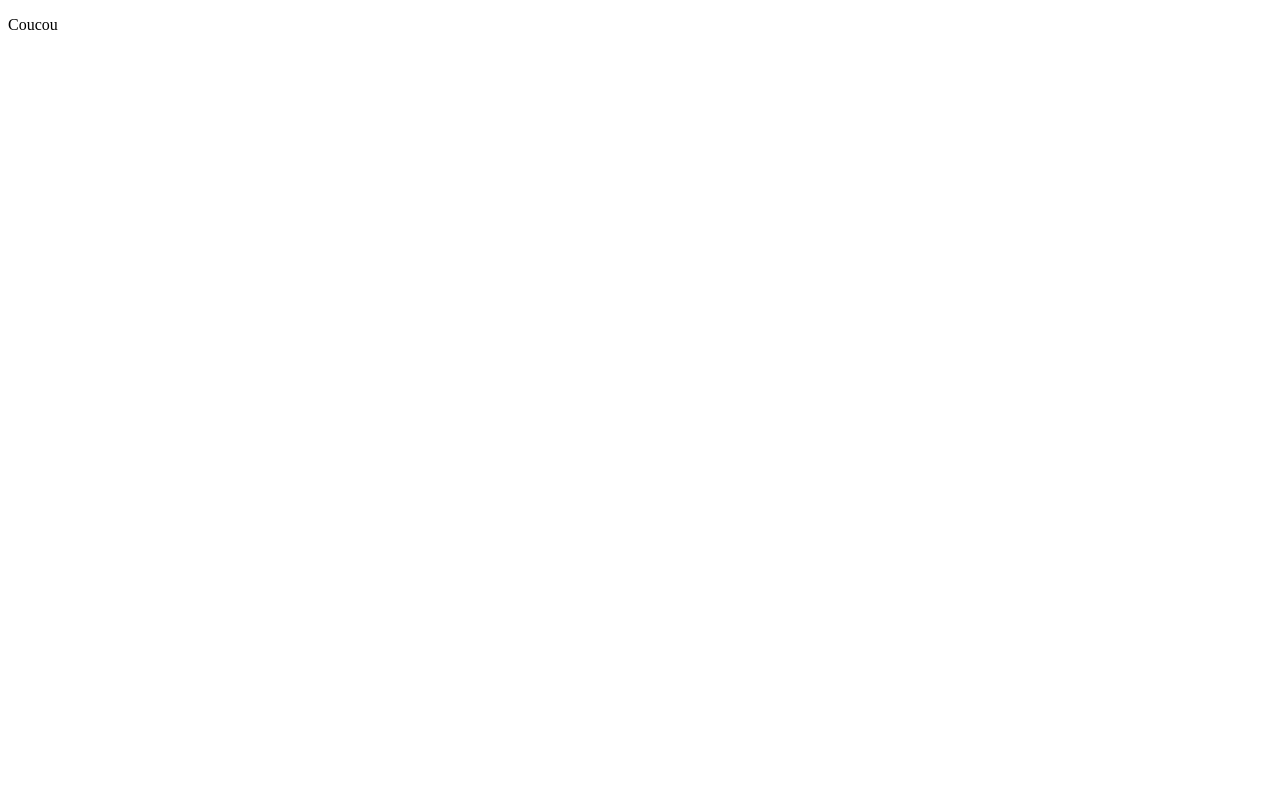
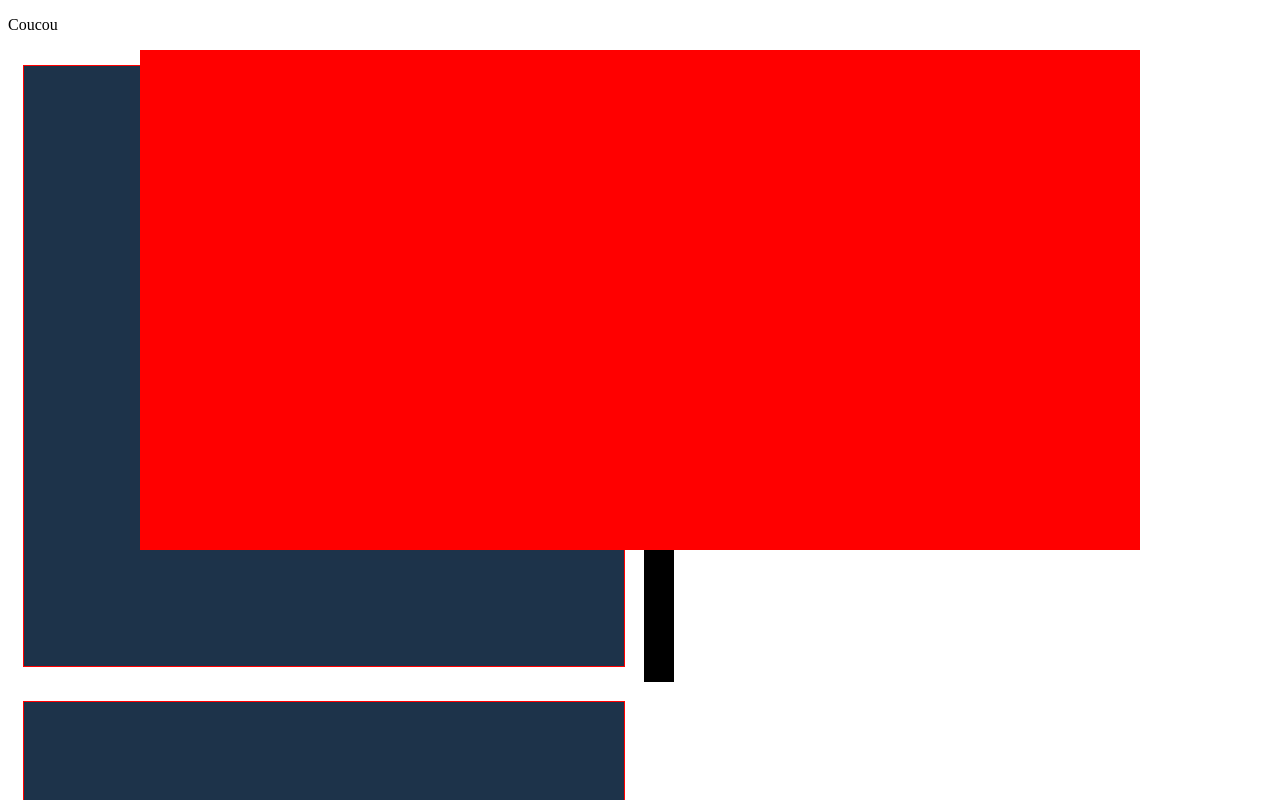
Before and after one commit to aperrin/battleship, a website: page www/index.html in a window 1280 px wide. Shown: the top 800 px of the page. Drawn offline with Linux system fonts and the light colour scheme.

Commit message:
Add html page elements: - 2 grids (opponent and player) - 1 separation - 1 absolute div to give name

```diff
--- a/app.js
+++ b/app.js
@@ -10,9 +10,9 @@ app.use('/', express.static('www'));
 
 
 // Socket connection
-// app.listen(3000, function () {
-//   console.log('Example app listening on port 3000!')
-// })
+app.listen(3000, function () {
+  console.log('Example app listening on port 3000!')
+})
 
 
 // Setup the game (game -> type module)
--- /dev/null
+++ b/www/battleship.css
@@ -0,0 +1,26 @@
+.commonRectangle {
+    height: 600px;
+    display: inline-block;
+}
+
+.grid {
+    background-color: #1d334a;
+    width: 600px;
+	margin: 15px;
+	border: solid 1px red;
+}
+
+#separation {
+    width: 30px ;
+    background-color: black;
+    border: hidden;
+}
+
+#chooseName {
+    position: absolute;
+    left: 50%;
+    transform: translate(-50%, 0);
+    background-color: red;
+    width: 1000px;
+    height: 500px;
+}
--- a/www/index.html
+++ b/www/index.html
@@ -2,8 +2,20 @@
 <html>
 <head>
 	<title>Super bataille navale !!!!</title>
+	<link rel="stylesheet" href="battleship.css">
 </head>
 <body>
 	<p>Coucou</p>
+
+	<div id="chooseName">
+	</div>
+
+	<div id="myGrid" class="grid commonRectangle">
+	</div>
+	<div id="separation" class="commonRectangle">
+	</div>
+	<div id="opponentGrid" class="grid commonRectangle">
+	</div>
+
 </body>
 </html>
```
